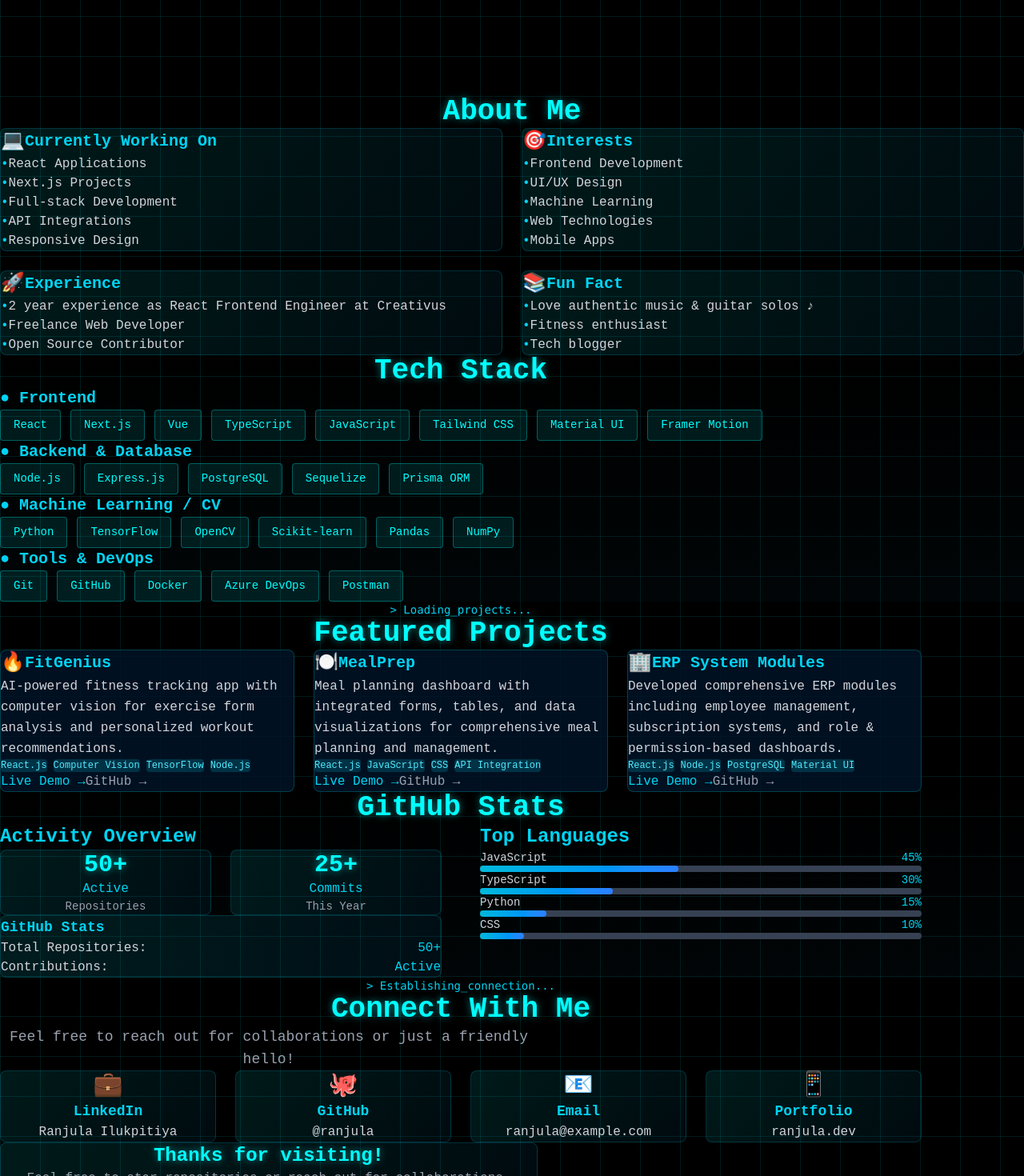
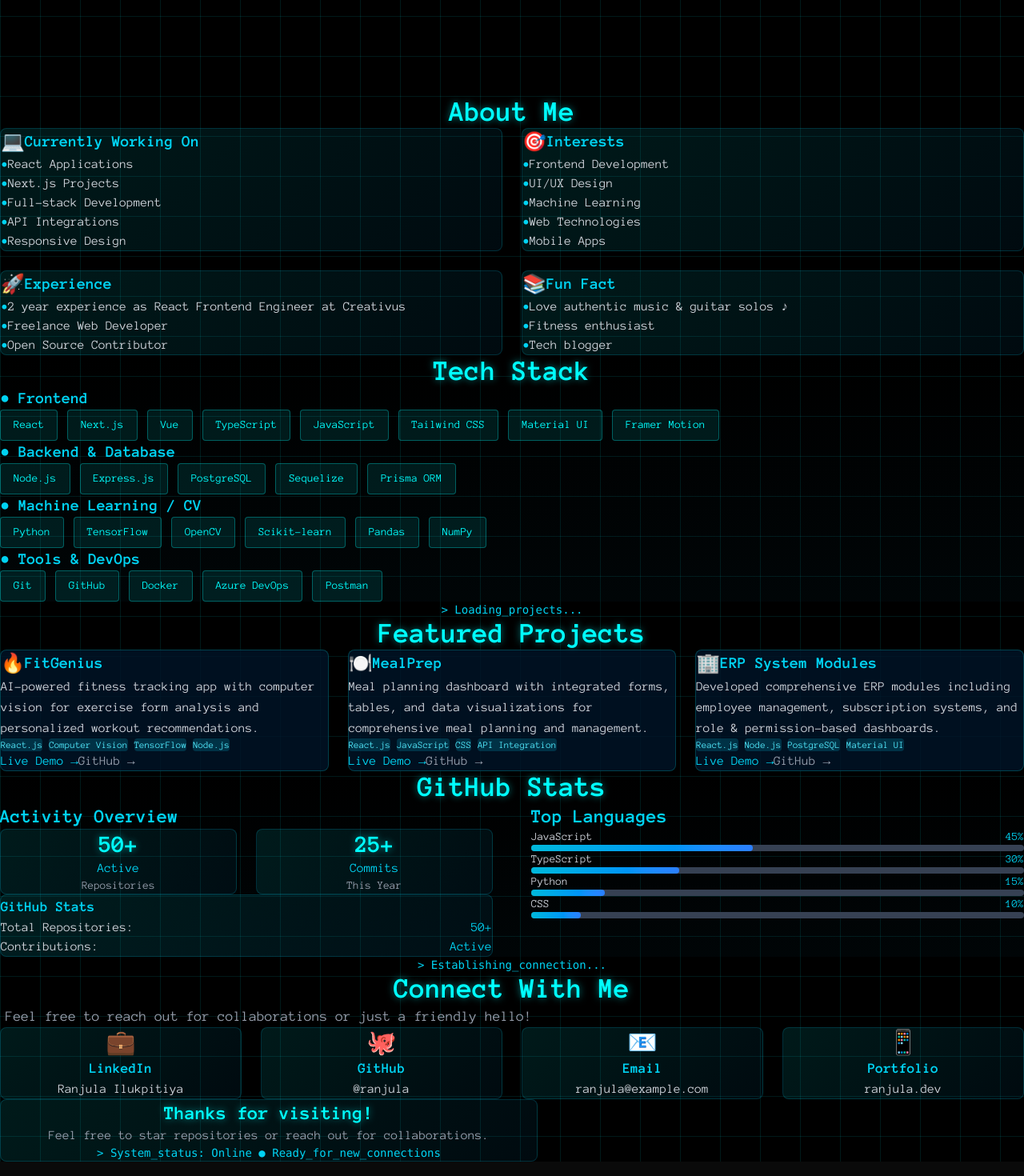
Before and after one commit to Ranjula001/Portfolio-V4, a Next.js app: page / in a window 1280 px wide. Shown: the part 680-2150 px from the top of the page at 80% size. Built offline with nearby package versions, Linux system fonts and the light colour scheme.

Commit message:
improvements

```diff
--- a/app/components/About.tsx
+++ b/app/components/About.tsx
@@ -25,9 +25,9 @@ const About = () => {
   ];
 
   return (
-    <section id="about" className="py-20 px-6 justify-center">
-      <div className="max-w-7xl mx-auto">
-        <h2 className="text-4xl font-bold jarvis-text mb-12 text-center">About Me</h2>
+    <section id="about" className="py-20 px-6 flex items-center justify-center">
+      <div className="flex flex-col max-w-7xl w-full">
+        <h2 className="text-4xl font-bold jarvis-text mb-12 text-center py-5">About Me</h2>
         <div className="grid grid-cols-1 md:grid-cols-2 gap-6">
           {aboutData.map((section, index) => (
             <div key={index} className="jarvis-bg rounded-lg p-6 border border-cyan-500/20">
--- a/app/components/Contact.tsx
+++ b/app/components/Contact.tsx
@@ -29,8 +29,8 @@ const Contact = () => {
   ];
 
   return (
-    <section id="contact" className="py-20 px-6 mb-20">
-      <div className="max-w-6xl mx-auto text-center">
+    <section id="contact" className="py-20 px-6 mb-20 flex items-center justify-center">
+      <div className="flex flex-col max-w-7xl w-full text-center">
         <div className="mb-12">
           <div className="text-cyan-400 text-sm font-mono mb-2">{'>'} Establishing_connection...</div>
           <h2 className="text-4xl font-bold jarvis-text mb-4">Connect With Me</h2>
--- a/app/components/GitHubStats.tsx
+++ b/app/components/GitHubStats.tsx
@@ -14,8 +14,8 @@ const GitHubStats = () => {
   ];
 
   return (
-    <section className="py-20 px-6 bg-gradient-to-b from-transparent to-cyan-950/10">
-      <div className="max-w-6xl mx-auto">
+    <section className="py-20 px-6 bg-gradient-to-b from-transparent to-cyan-950/10 flex items-center justify-center">
+      <div className="flex flex-col max-w-7xl w-full">
         <h2 className="text-4xl font-bold jarvis-text mb-12 text-center">GitHub Stats</h2>
         <div className="grid grid-cols-1 lg:grid-cols-2 gap-12">
           {/* Stats */}
--- a/app/components/Projects.tsx
+++ b/app/components/Projects.tsx
@@ -35,8 +35,8 @@ const Projects = () => {
   ];
 
   return (
-    <section id="projects" className="py-20 px-6">
-      <div className="max-w-6xl mx-auto">
+    <section id="projects" className="py-20 px-6 flex items-center justify-center">
+      <div className="flex flex-col max-w-7xl w-full">
         <div className="text-center mb-12">
           <div className="text-cyan-400 text-sm font-mono mb-2">{'>'} Loading_projects...</div>
           <h2 className="text-4xl font-bold jarvis-text">Featured Projects</h2>
--- a/app/components/TechStack.tsx
+++ b/app/components/TechStack.tsx
@@ -21,8 +21,8 @@ const TechStack = () => {
   ];
 
   return (
-    <section id="tech" className="py-20 px-6 bg-gradient-to-b from-transparent to-cyan-950/10">
-      <div className="max-w-6xl mx-auto">
+    <section id="tech" className="py-20 px-6 bg-gradient-to-b from-transparent to-cyan-950/10 flex items-center justify-center">
+      <div className="flex flex-col max-w-7xl w-full">
         <h2 className="text-4xl font-bold jarvis-text mb-12 text-center">Tech Stack</h2>
         <div className="space-y-8">
           {techCategories.map((category, index) => (
--- a/app/globals.css
+++ b/app/globals.css
@@ -1,5 +1,6 @@
+@import url('https://fonts.googleapis.com/css2?family=Anonymous+Pro:ital,wght@0,400;0,700;1,400;1,700&display=swap');
 @import "tailwindcss";
-/* @import "https://fonts.googleapis.com/css2?family=Anonymous+Pro:ital,wght@0,400;0,700;1,400;1,700&display=swap"; */
+
 
 * {
   margin: 0;
@@ -28,6 +29,31 @@ a, button, [role="button"] {
   font-family: 'Anonymous Pro', monospace;
   color: #00ffff;
   text-shadow: 0 0 10px rgba(0, 255, 255, 0.5);
+}
+
+/* Anonymous Pro utility classes */
+.anonymous-pro-regular {
+  font-family: "Anonymous Pro", monospace;
+  font-weight: 400;
+  font-style: normal;
+}
+
+.anonymous-pro-bold {
+  font-family: "Anonymous Pro", monospace;
+  font-weight: 700;
+  font-style: normal;
+}
+
+.anonymous-pro-regular-italic {
+  font-family: "Anonymous Pro", monospace;
+  font-weight: 400;
+  font-style: italic;
+}
+
+.anonymous-pro-bold-italic {
+  font-family: "Anonymous Pro", monospace;
+  font-weight: 700;
+  font-style: italic;
 }
 
 .jarvis-bg {
```
